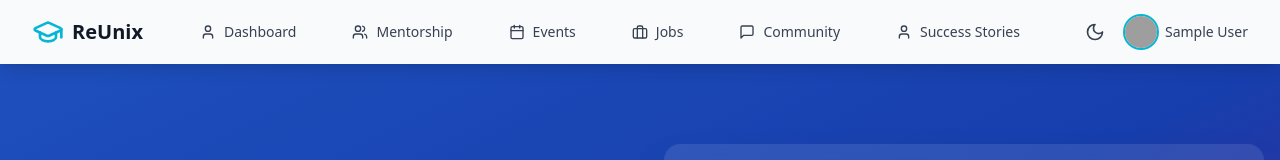
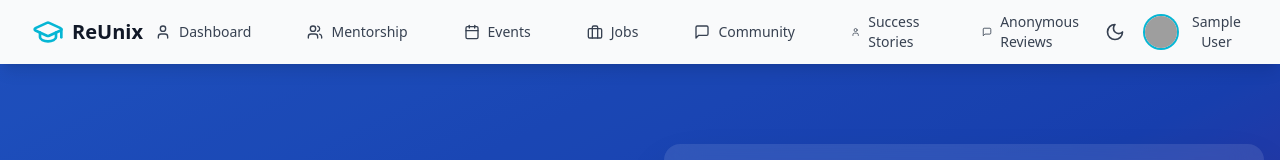
Before and after one commit to Prachi9506/Reunix, a React (Vite) app: page / in a window 1280 px wide. Shown: the top 160 px of the page. Built offline with nearby package versions, Linux system fonts and the light colour scheme; sample sign-in values are in the browser's storage; grey boxes are pictures that could not be loaded.

Commit message:
Anonymous Reviews  added

```diff
--- a/src/components/Layout/Navbar.tsx
+++ b/src/components/Layout/Navbar.tsx
@@ -44,6 +44,7 @@ export default function Navbar() {
         { name: "Jobs", href: "/jobs", icon: Briefcase },
         { name: "Community", href: "/community", icon: MessageSquare },
         { name: "Success Stories", href: "https://prachi9506.github.io/Success-Stories-template-can-be-used-in-other-projects-/", icon: User },
+        { name: "Anonymous Reviews", href: "https://reviews-backend-sih.vercel.app/", icon: MessageSquare },
       ]
     : [];
 
```
